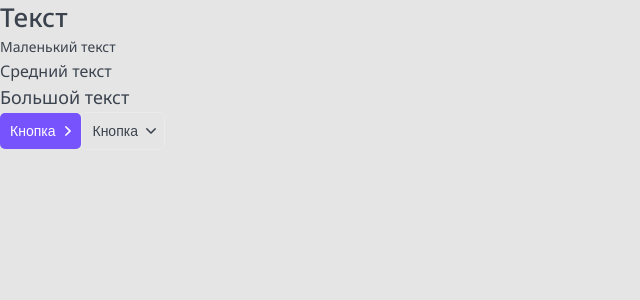
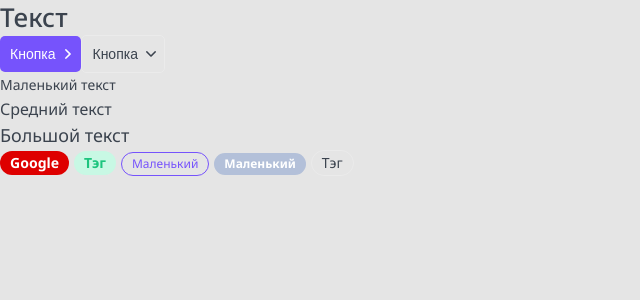
Before and after one commit to AndreyKozlovN/Online-School, a Next.js app: page / in a window 1280 px wide. Shown: the top 300 px of the page, without its empty margins (0-640 px from the left). Built offline with nearby package versions, Linux system fonts and the light colour scheme.

Commit message:
add Tag component

```diff
--- a/components/Button/Button.module.css
+++ b/components/Button/Button.module.css
@@ -26,7 +26,7 @@
 
 .ghost {
 	color: var(--black);
-	border: 1px solid var(--grey-light);
+	border: 1px solid var(--gray-light);
 	background: none;
 }
 
--- /dev/null
+++ b/components/Tag/Tag.module.css
@@ -0,0 +1,53 @@
+.tag {
+	display: inline-block;
+
+	box-sizing: border-box;
+	margin-right: 5px;
+	border-radius: 20px;
+}
+
+.little {
+	padding: 5px 10px;
+
+	font-size: 12px;
+	line-height: 12px;
+}
+
+.normal {
+	padding: 5px 10px;
+
+	font-size: 14px;
+	line-height: 14px;
+}
+
+.ghost {
+	border: 1px solid var(--gray-light);
+}
+
+.red {
+	color: var(--white);
+	background: #DE0000;
+
+	font-weight: bold;
+}
+
+.gray {
+	color: var(--white);
+	background: #B3C0D9;
+
+	font-weight: bold;
+}
+
+.green {
+	color: var(--green);
+	background: var(--green-light);
+
+	font-weight: bold;
+}
+
+.primary {
+	color: var(--primary);
+	border: 1px solid var(--primary);
+
+	font-weight: semibold;
+}
--- /dev/null
+++ b/components/Tag/Tag.tsx
@@ -0,0 +1,26 @@
+import styles from './Tag.module.css';
+import { TagProps } from "./Tag.props";
+import cn from "classnames";
+
+export const Tag = ({ size = "normal", children, color = "ghost", href, className, ...props }: TagProps): JSX.Element => {
+	return (
+		<div
+			className={cn(styles.tag, className, {
+				[styles.normal]: size == "normal",
+				[styles.little]: size == "little",
+				[styles.ghost]: color == "ghost",
+				[styles.red]: color == "red",
+				[styles.gray]: color == "gray",
+				[styles.green]: color == "green",
+				[styles.primary]: color == "primary"
+			})}{...props}
+		>
+			{
+				href
+					? <a href={href}>{children}</a>
+					: <>{children}</>
+			}
+
+		</div>
+	);
+};
--- a/components/index.ts
+++ b/components/index.ts
@@ -1,3 +1,4 @@
 export * from "./Htag/Htag";
 export * from "./Button/Button";
 export * from "./P/P";
+export * from "./Tag/Tag";
--- a/pages/index.tsx
+++ b/pages/index.tsx
@@ -1,16 +1,21 @@
 import React from 'react';
-import { Button, Htag, P } from "../components";
+import { Button, Htag, P, Tag } from "../components";
 
 export default function Home(): JSX.Element {
 
   return (
     <>
       <Htag tag="h1">Текст</Htag>
-      <P size="little">Маленький текст</P>
-      <P size="normal">Средний текст</P>
-      <P size="big">Большой текст</P>
       <Button appearance="primary" arrow="right">Кнопка</Button>
       <Button appearance="ghost" arrow="down">Кнопка</Button>
+      <P size="little">Маленький текст</P>
+      <P>Средний текст</P>
+      <P size="big">Большой текст</P>
+      <Tag color="red" href="https://google.com">Google</Tag>
+      <Tag color="green">Тэг</Tag>
+      <Tag size="little" color="primary">Маленький</Tag>
+      <Tag color="gray" size="little">Маленький</Tag>
+      <Tag>Тэг</Tag>
     </>
   );
 }
--- a/styles/globals.css
+++ b/styles/globals.css
@@ -21,7 +21,7 @@ a {
 
 :root {
 	--black: #3B434E;
-	--grey-light: #EBEBEB;
+	--gray-light: #EBEBEB;
 	--white: white;
 	--primary: #7653FC;
 	--primary-hover: #5E36FC;
```
Also changed, not shown: components/Tag/Tag.props.ts (added, +8 -0 lines).
